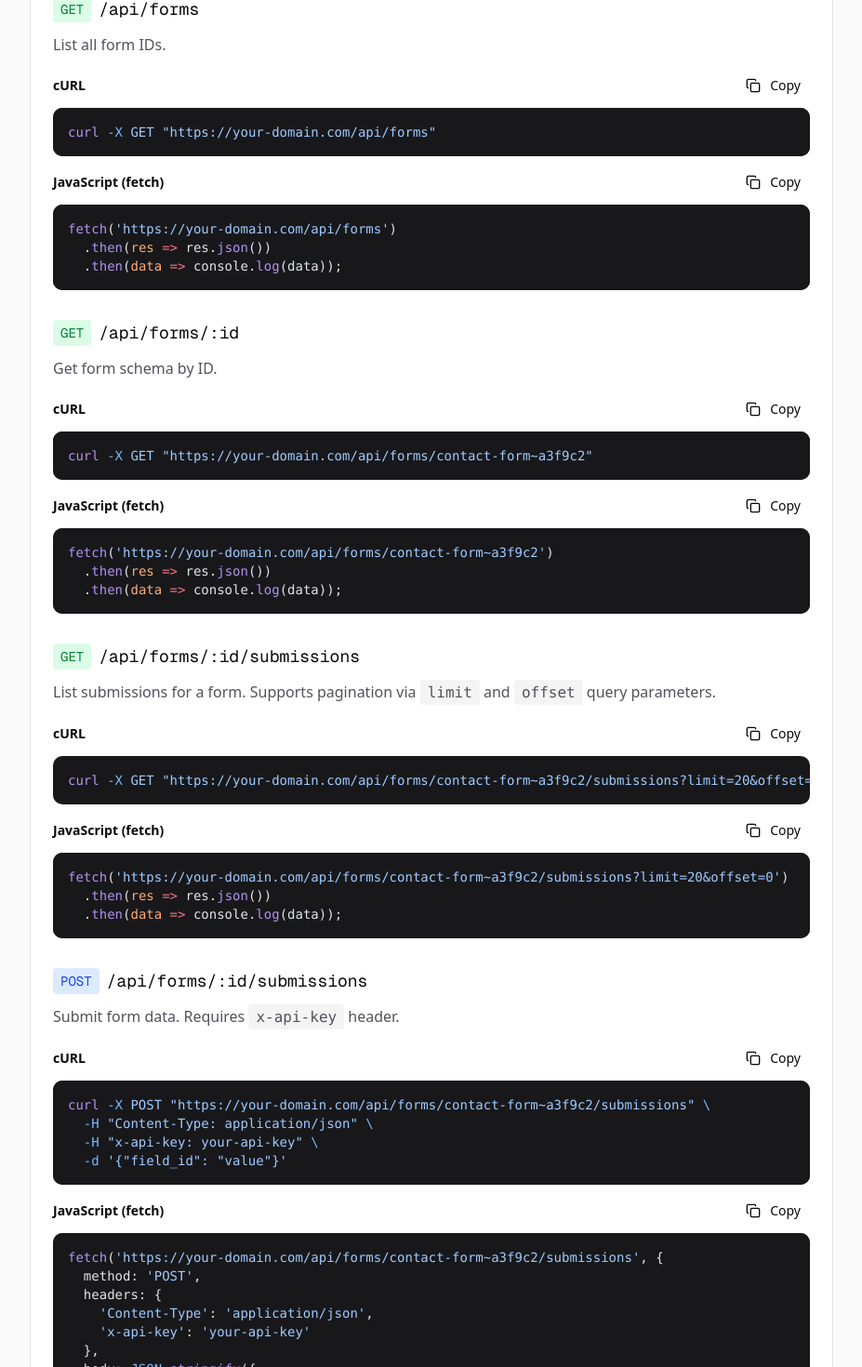
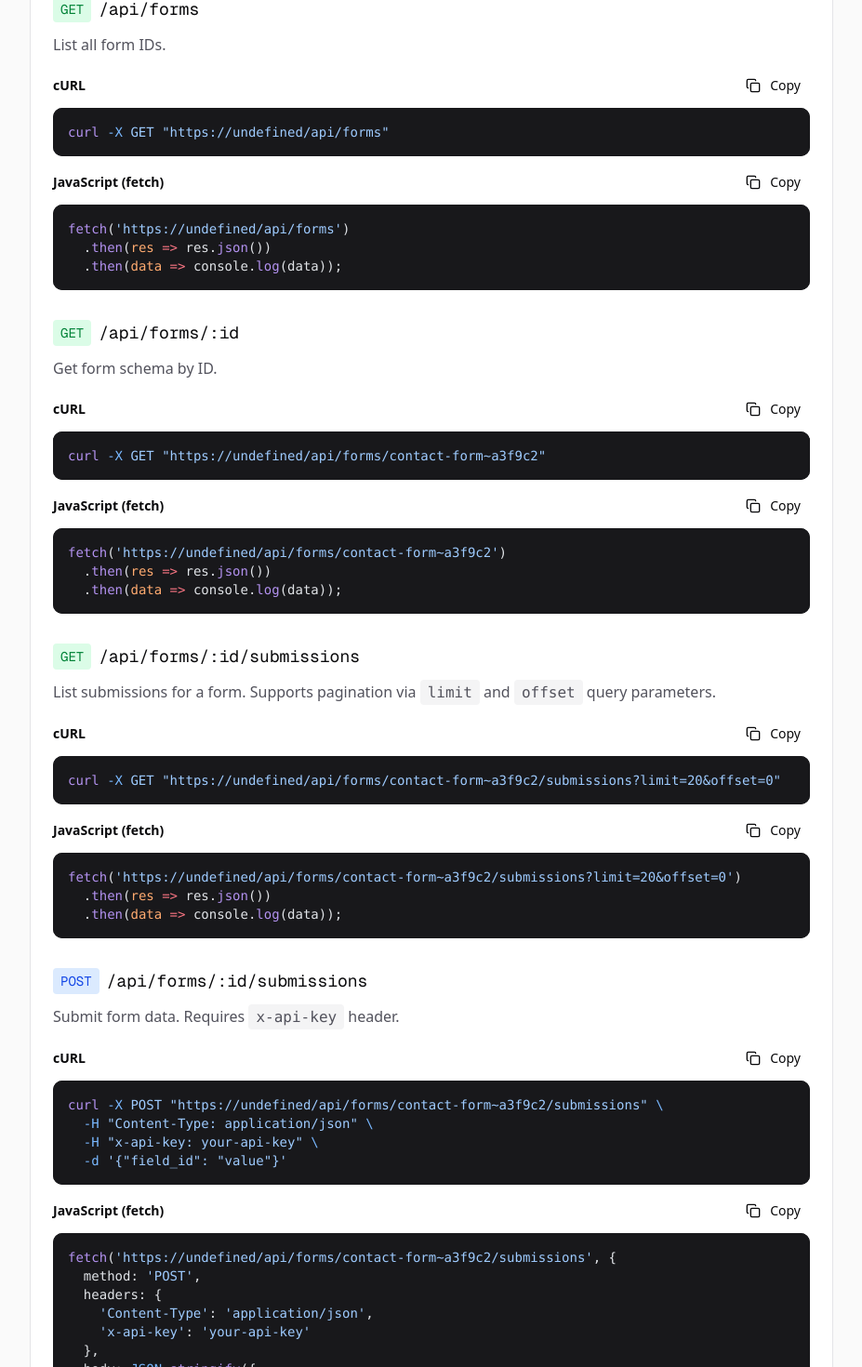
Before and after one commit to vojtaholik/form-builder, a Next.js app: page /docs in a window 1280 px wide. Shown: the part 800-2270 px from the top of the page at 93% size, without its empty margins (176-1103 px from the left). Built offline with nearby package versions, Linux system fonts and the light colour scheme; no server answers; the database is empty.

Commit message:
refactor: streamline API URL handling in documentation
- Updated the DocsPage to use a consistent domain variable for API examples.
- Replaced direct references to the environment variable with the new domain variable for clarity and maintainability.

```diff
--- a/src/app/docs/page.tsx
+++ b/src/app/docs/page.tsx
@@ -5,6 +5,11 @@ export default async function DocsPage() {
   const forms = await getAllForms()
   const exampleFormId = forms[0]?.id || "contact-form~a3f9c2"
   const apiKey = "your-api-key"
+  const domain = process.env.VERCEL_PROJECT_PRODUCTION_URL?.startsWith(
+    "https://"
+  )
+    ? process.env.VERCEL_PROJECT_PRODUCTION_URL!
+    : `https://${process.env.VERCEL_PROJECT_PRODUCTION_URL!}`
 
   return (
     <div className="min-h-screen bg-zinc-50">
@@ -29,9 +34,7 @@ export default async function DocsPage() {
             </p>
             <div className="bg-zinc-50 p-4 rounded-lg">
               <div className="font-mono text-sm">
-                <strong>Base URL:</strong>{" "}
-                {process.env.VERCEL_PROJECT_PRODUCTION_URL ||
-                  "https://your-domain.com"}
+                <strong>Base URL:</strong> {domain}
               </div>
             </div>
           </section>
@@ -71,18 +74,12 @@ export default async function DocsPage() {
                 <CodeBlock
                   title="cURL"
                   language="bash"
-                  code={`curl -X GET "${
-                    process.env.VERCEL_PROJECT_PRODUCTION_URL ||
-                    "https://your-domain.com"
-                  }/api/forms"`}
+                  code={`curl -X GET "${domain}/api/forms"`}
                 />
                 <CodeBlock
                   title="JavaScript (fetch)"
                   language="javascript"
-                  code={`fetch('${
-                    process.env.VERCEL_PROJECT_PRODUCTION_URL ||
-                    "https://your-domain.com"
-                  }/api/forms')
+                  code={`fetch('${domain}/api/forms')
   .then(res => res.json())
   .then(data => console.log(data));`}
                 />
@@ -103,18 +100,12 @@ export default async function DocsPage() {
                 <CodeBlock
                   title="cURL"
                   language="bash"
-                  code={`curl -X GET "${
-                    process.env.VERCEL_PROJECT_PRODUCTION_URL ||
-                    "https://your-domain.com"
-                  }/api/forms/${exampleFormId}"`}
+                  code={`curl -X GET "${domain}/api/forms/${exampleFormId}"`}
                 />
                 <CodeBlock
                   title="JavaScript (fetch)"
                   language="javascript"
-                  code={`fetch('${
-                    process.env.VERCEL_PROJECT_PRODUCTION_URL ||
-                    "https://your-domain.com"
-                  }/api/forms/${exampleFormId}')
+                  code={`fetch('${domain}/api/forms/${exampleFormId}')
   .then(res => res.json())
   .then(data => console.log(data));`}
                 />
@@ -142,18 +133,12 @@ export default async function DocsPage() {
                 <CodeBlock
                   title="cURL"
                   language="bash"
-                  code={`curl -X GET "${
-                    process.env.VERCEL_PROJECT_PRODUCTION_URL ||
-                    "https://your-domain.com"
-                  }/api/forms/${exampleFormId}/submissions?limit=20&offset=0"`}
+                  code={`curl -X GET "${domain}/api/forms/${exampleFormId}/submissions?limit=20&offset=0"`}
                 />
                 <CodeBlock
                   title="JavaScript (fetch)"
                   language="javascript"
-                  code={`fetch('${
-                    process.env.VERCEL_PROJECT_PRODUCTION_URL ||
-                    "https://your-domain.com"
-                  }/api/forms/${exampleFormId}/submissions?limit=20&offset=0')
+                  code={`fetch('${domain}/api/forms/${exampleFormId}/submissions?limit=20&offset=0')
   .then(res => res.json())
   .then(data => console.log(data));`}
                 />
@@ -180,10 +165,7 @@ export default async function DocsPage() {
                 <CodeBlock
                   title="cURL"
                   language="bash"
-                  code={`curl -X POST "${
-                    process.env.VERCEL_PROJECT_PRODUCTION_URL ||
-                    "https://your-domain.com"
-                  }/api/forms/${exampleFormId}/submissions" \\
+                  code={`curl -X POST "${domain}/api/forms/${exampleFormId}/submissions" \\
   -H "Content-Type: application/json" \\
   -H "x-api-key: ${apiKey}" \\
   -d '{"field_id": "value"}'`}
@@ -191,10 +173,7 @@ export default async function DocsPage() {
                 <CodeBlock
                   title="JavaScript (fetch)"
                   language="javascript"
-                  code={`fetch('${
-                    process.env.VERCEL_PROJECT_PRODUCTION_URL ||
-                    "https://your-domain.com"
-                  }/api/forms/${exampleFormId}/submissions', {
+                  code={`fetch('${domain}/api/forms/${exampleFormId}/submissions', {
   method: 'POST',
   headers: {
     'Content-Type': 'application/json',
```
